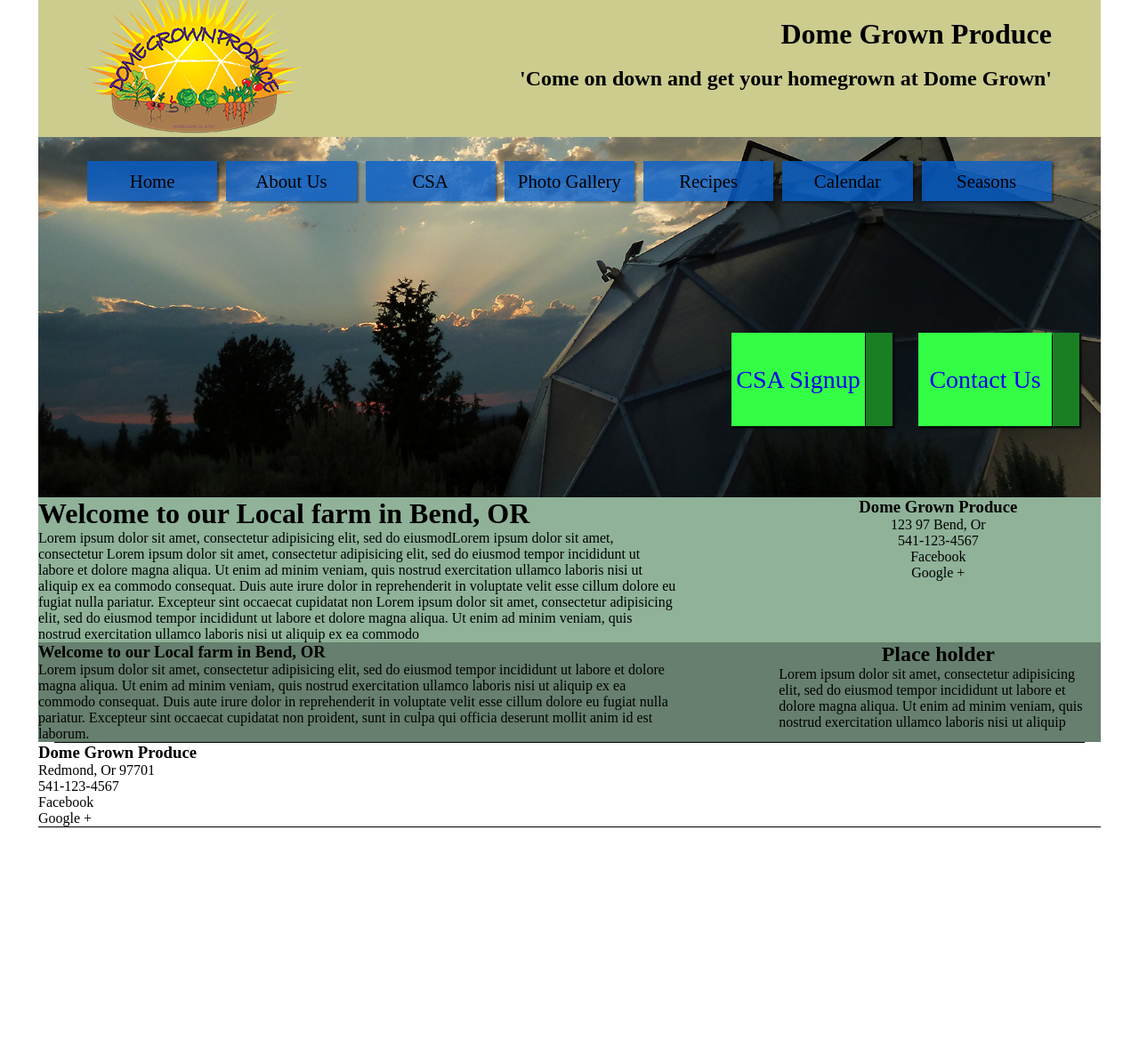
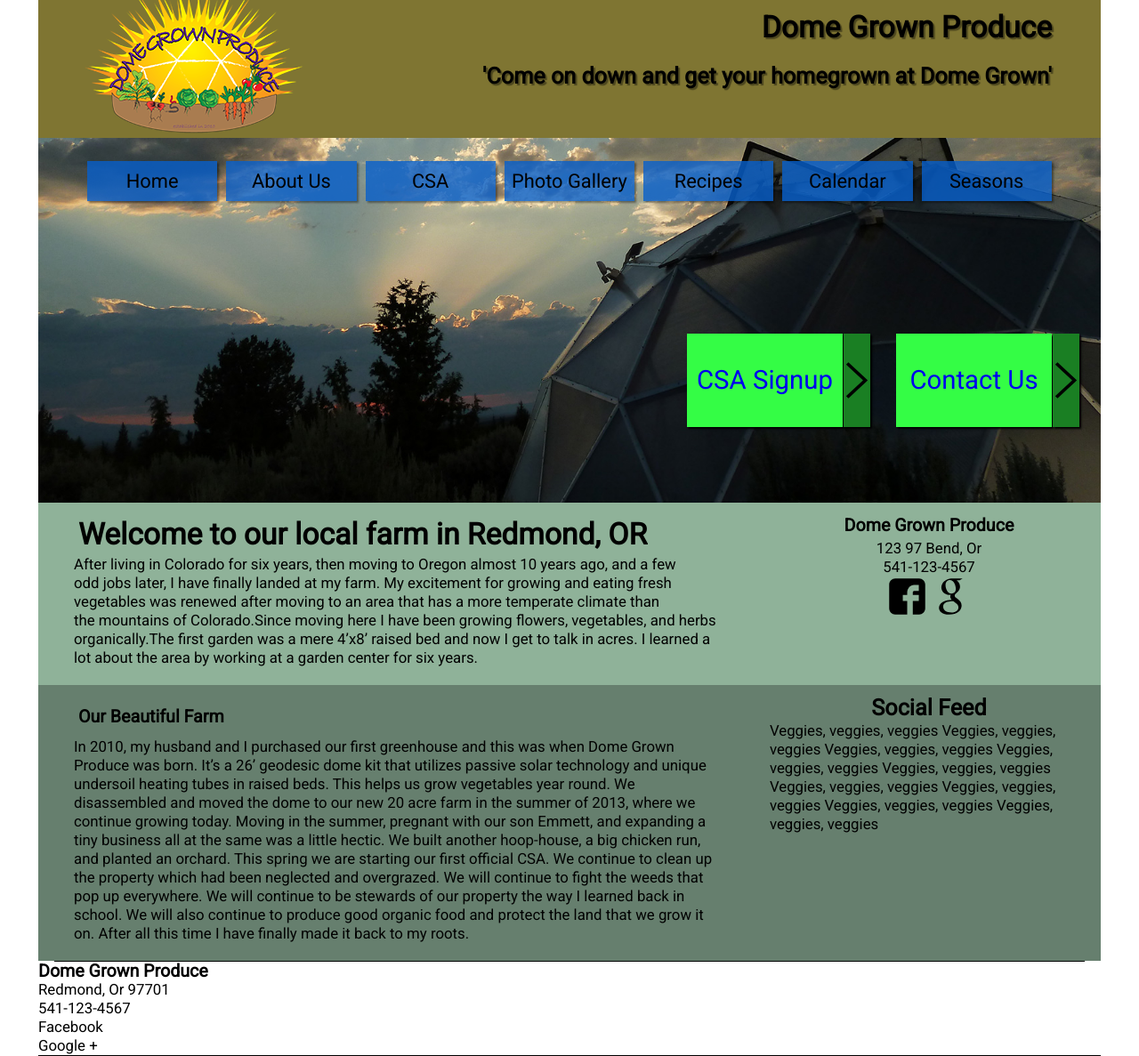
Before and after one commit to Hyperligh/domegrown, a PHP site: page / in a window 1280 px wide. Shown: the whole page at 89% size. Before the commit the page ends 930 px from the top, so only its background shows below. Run offline with PHP 8.4, Linux system fonts and the light colour scheme.

Commit message:
add some svg social icons/arrow/Added font and styling to it

```diff
--- a/index.html
+++ b/index.html
@@ -6,6 +6,7 @@
 	<meta charset="utf-8">
 	<title>Local farm in Bend, OR | Dome Grown Produce</title>
 	<link rel="stylesheet" href="style/domegrownstyle.css">
+	<link href='http://fonts.googleapis.com/css?family=Roboto' rel='stylesheet' type='text/css'>
 	<script src="js/jquery-1.11.2.min.js"></script>
 
 </head>
@@ -48,50 +49,49 @@
 		</header>
 			<div id="rows">
 
-					<div class="row1-content">
+					<div class="row1-content cf">
 						<div class="left-65">
-								<h1>Welcome to our Local farm in Bend, OR</h1>
+								<h1>Welcome to our local farm in Redmond, OR</h1>
 
-							<p>Lorem ipsum dolor sit amet, consectetur adipisicing elit, sed do eiusmodLorem ipsum dolor sit amet, consectetur Lorem ipsum dolor sit amet, consectetur adipisicing elit, sed do eiusmod
-							tempor incididunt ut labore et dolore magna aliqua. Ut enim ad minim veniam,
-							quis nostrud exercitation ullamco laboris nisi ut aliquip ex ea commodo
-							consequat. Duis aute irure dolor in reprehenderit in voluptate velit esse
-							cillum dolore eu fugiat nulla pariatur. Excepteur sint occaecat cupidatat non
-							Lorem ipsum dolor sit amet, consectetur adipisicing elit, sed do eiusmod
-							tempor incididunt ut labore et dolore magna aliqua. Ut enim ad minim veniam,
-							quis nostrud exercitation ullamco laboris nisi ut aliquip ex ea commodo
+							<p>After living in Colorado for six years, then moving to Oregon almost 10 years ago, and a few odd jobs later, I have finally landed at my farm. My excitement for growing and eating fresh vegetables was renewed after moving to an area that has a more temperate climate than the mountains of Colorado.Since moving here I have been growing flowers, vegetables, and herbs organically.The first garden was a mere 4’x8’ raised bed and now I get to talk in acres. I learned a lot about the area by working at a garden center for six years.
 							</p>
+
 						</div>
 								<div class="right-35 right-row-1">
 									<h3>Dome Grown Produce</h3>
 									<p>123 97 Bend, Or</p>
 									<p>541-123-4567</p>
-									<p>Facebook</p>
-									<p>Google +</p>
+									<img class ="social-icons" src="photos/svg-social-icons/facebook29.svg">
+									<img class="social-icons" src="photos/svg-social-icons/google29.svg">
+
 								</div>
 
 					</div>
 
 
-							<div class="row2-content">
+							<div class="row2-content cf">
 
 								<div class="left-65">
-										<h3>Welcome to our Local farm in Bend, OR</h3>
+										<h3>Our Beautiful Farm</h3>
 
-									<p>Lorem ipsum dolor sit amet, consectetur adipisicing elit, sed do eiusmod
-									tempor incididunt ut labore et dolore magna aliqua. Ut enim ad minim veniam,
-									quis nostrud exercitation ullamco laboris nisi ut aliquip ex ea commodo
-									consequat. Duis aute irure dolor in reprehenderit in voluptate velit esse
-									cillum dolore eu fugiat nulla pariatur. Excepteur sint occaecat cupidatat non
-									proident, sunt in culpa qui officia deserunt mollit anim id est laborum.
+									<p>
+								     In 2010, my husband and I purchased our first greenhouse and this was when Dome Grown Produce was born.  It’s a 26’ geodesic dome kit that utilizes passive solar technology and unique undersoil heating tubes in raised beds. This helps us grow vegetables year round.   We disassembled and moved the dome to our new 20 acre farm in the summer of 2013, where we continue growing today.  Moving in the summer, pregnant with our son Emmett, and expanding a tiny business all at the same was a little hectic. We built another hoop-house, a big chicken run, and planted an orchard. This spring we are starting our first official CSA. We continue to clean up the property which had been neglected and overgrazed.  We will continue to fight the weeds that pop up everywhere.  We will continue to be stewards of our property the way I learned back in school.  We will also continue to produce good organic food and protect the land that we grow it on.
+									 After all this time I have finally made it back to my roots.
 									</p>
 								</div>
-										<div class="right-35 right-row-2">
-											<h2>Place holder</h2>
+										<div class="right-35 right-row-2 ">
+											<h2>Social Feed</h2>
 												<p>
-													Lorem ipsum dolor sit amet, consectetur adipisicing elit, sed do eiusmod
-													tempor incididunt ut labore et dolore magna aliqua. Ut enim ad minim veniam,
-													quis nostrud exercitation ullamco laboris nisi ut aliquip
+													Veggies, veggies, veggies
+													Veggies, veggies, veggies
+													Veggies, veggies, veggies
+													Veggies, veggies, veggies
+													Veggies, veggies, veggies
+													Veggies, veggies, veggies
+													Veggies, veggies, veggies
+													Veggies, veggies, veggies
+													Veggies, veggies, veggies
+
 												</p>
 										</div>
 
--- a/style/domegrownstyle.css
+++ b/style/domegrownstyle.css
@@ -3,17 +3,20 @@
 	padding:0;
 	margin:0;
 	border:0;
-
 }
 #container {
 	max-width: 1194px;
 	margin: 0 auto;
 	position: relative;
-
+	line-height: 21px;
+	font-size: 105%;
+	height: 100%;
+	font-family: 'Roboto', sans-serif;
 }
 header #top-head{
-	background-color: #CCCC8F;
+	background-color: #7F7532;
 	overflow: hidden;
+	text-shadow:2px 2px 1px rgba(0,0,0,0.4);
 
 }
 header h1, #tagline{
@@ -24,8 +27,6 @@ header h1, #tagline{
 	position: absolute;
 	top:55px;
 	right:0px;
-
-
 }
 #hero {
 	width:1194px;
@@ -72,7 +73,7 @@ header nav {
 }
 #cta ul li{
 	list-style-type: none;
-	width:150px;
+	width:175px;
 	height: 105px;
 	background-color: #34fd45;
 	float:right;
@@ -85,75 +86,70 @@ header nav {
 #cta ul li a {
 	text-decoration: none;
 	display:block;
-
 }
 .cta-extension {
 	height:105px;
 	width: 30px;
-	background-color: #1A7F23;
 	position: relative;
-	left:151px;
+	left:176px;
 	bottom: 105px;
 	box-shadow: 2px 2px 2px black;
+	background-image: url(../photos/svg-social-icons/right-arrow.svg);
+	background-color: #1A7F23;
+	background-repeat: no-repeat;
+	background-size: 65px 65px;
+	background-position: center;
 }
-
-
-
-
-
 
 
 .row1-content{
 	background-color: #8FB299;
-	min-height: 125px;
 	width: 100%;
 	position: relative;
-	height:auto;
-
 
 
 }
 .row2-content {
 	background-color: #667F6E;
 	width:100%;
-	min-height: 100px;
 	position: relative;
-
 }
-
 .left-65 {
-	width:60%;
+	width:61%;
+	padding:20px 20px 20px 40px;
+	position: relative;
 }
-
+.left-65 h1, .left-65 h2, .left-65 h3, .left-65 h4, .right-35 h2, .right-35 h3, .right-35 h4{
+	padding:5px;
+}
+.left-65 h1, .left-65 h3{
+	padding-bottom: 13px;
+}
 .right-35 {
 	width:30%;
-	left:69.7%;
+	left:68%;
+	padding:10px;
+	top:0px;
 	position: absolute;
 
 }
 .right-row-1 {
-	top: 0px;
+
 	text-align: center;
-
+}
+.right-row-1 .social-icons {
+	width:45px;
+	height:45px;
 }
 .right-row-2 {
-	top: 0px;
 
 }
 .right-row-2 h2 {
 	text-align: center;
 }
 #rows {
-	position: relative;
-	top:-5px;
+	height:100%;
 }
-
-
-
-
-
-
-
 
 
 
@@ -166,6 +162,7 @@ footer {
 	border-bottom: 1px solid black;
 	min-height:95px;
 	clear:both;
+
 }
 
 .bottom-border {
@@ -173,3 +170,12 @@ footer {
 	width:97%;
 	margin: 0 auto;
 }
+
+
+.cf:before,.cf:after {
+    content: " "; /* 1 */
+    display: table; /* 2 */
+}
+.cf:after {
+    clear: both;
+}
```
Also changed, not shown: photos/svg-social-icons/facebook29.svg (added), photos/svg-social-icons/google29.svg (added), photos/svg-social-icons/right-arrow.svg (added), photos/svg-social-icons/rss33.svg (added). Lines whose indentation alone changed are shown as unchanged.
